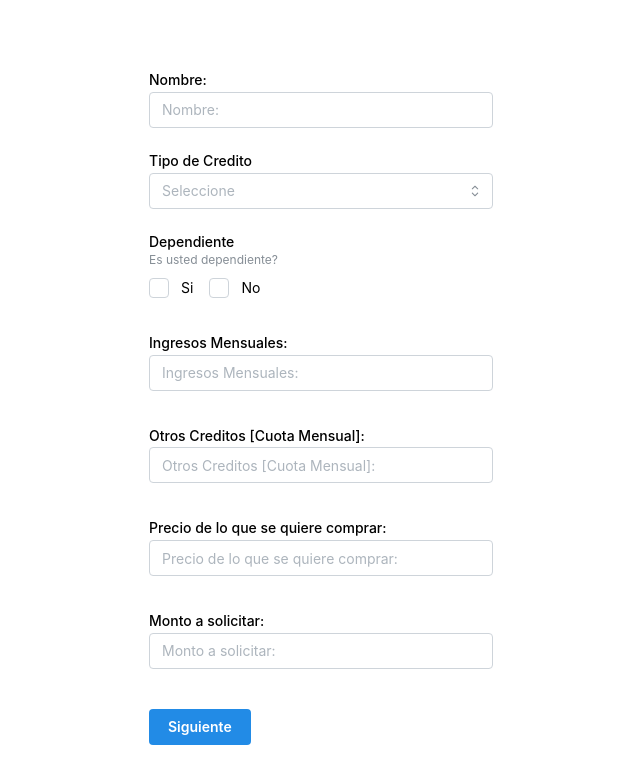
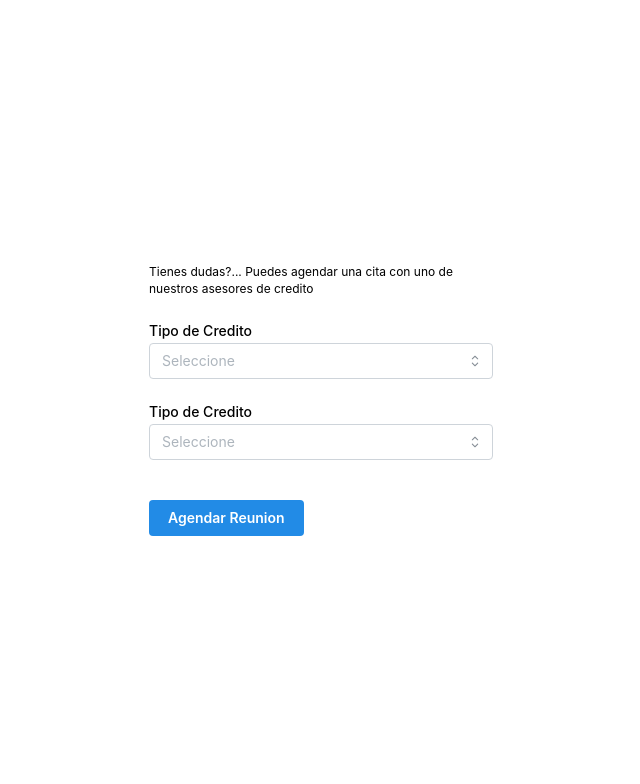
Before and after one commit to Alex-Flores-Dev/bun-project, a React (Create React App) app: page /agendar-reunion in a window 1280 px wide. Shown: the top 784 px of the page, without its empty margins (319-959 px from the left). Built offline with nearby package versions, Linux system fonts and the light colour scheme.

Commit message:
form three implemented

```diff
--- a/src/common/App.js
+++ b/src/common/App.js
@@ -4,6 +4,7 @@ import { MantineProvider, createTheme, rem } from '@mantine/core';
 import FormOne from '../form1/Form1';
 import FormTwo from '../form1/Form2';
 import { Route, BrowserRouter as Router, Routes } from 'react-router-dom';
+import FormThree from '../form1/Form3';
 
 const theme = createTheme({
   shadows: {
@@ -29,6 +30,7 @@ function App() {
           <Routes>
             <Route element={<FormOne/>} exact path="/"/>
             <Route element={<FormTwo/>} exact path="/plan-de-pagos"/>
+            <Route element={<FormThree/>} exact path="/agendar-reunion"/>
             <Route path="/*" element={<FormOne to="/" />} />
           </Routes>
         </Router>
--- a/src/form1/Form2.jsx
+++ b/src/form1/Form2.jsx
@@ -1,7 +1,10 @@
 import InputForm from '../common/InputForm';
 import ModalForm from '../common/ModalForm';
+import { Button } from '@mantine/core';
+import { useNavigate } from 'react-router-dom';
 
 function FormTwo() {
+    const navigate = useNavigate();
     return (
         <div className='main'>
             <div className='main-form'>
@@ -9,6 +12,7 @@ function FormTwo() {
                 <InputForm name="Tasa de interes%:"/>
                 <InputForm name="Plazo (meses)"/>
                 <ModalForm/>
+                <Button variant="filled" onClick={()=>navigate('/agendar-reunion')}>Agendar Reunion</Button>
             </div>
         </div>
      );
--- /dev/null
+++ b/src/form1/Form3.jsx
@@ -0,0 +1,20 @@
+import { Text,Button } from '@mantine/core';
+import ComboBox from '../common/ComboBox';
+
+function FormThree() {
+    const redirectToGoogle = () => {
+        window.open('https://calendly.com/', '_blank').focus();
+      };
+    return (
+        <div className='main'>
+            <div className='main-form'>
+                <Text size="xs">Tienes dudas?... Puedes agendar una cita con uno de nuestros asesores de credito</Text>
+                <ComboBox/>
+                <ComboBox/>
+                <Button variant="filled" onClick={redirectToGoogle}>Agendar Reunion</Button>
+            </div>
+        </div>
+     );
+}
+
+export default FormThree;
```
Also changed, not shown: src/common/ComboBoxAnimated.jsx (added, +43 -0 lines).
